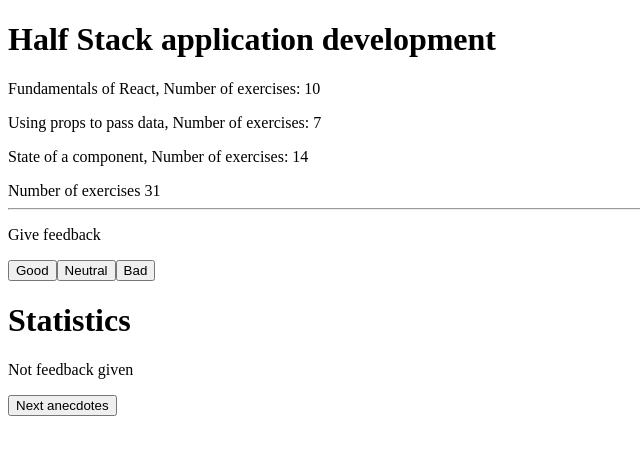
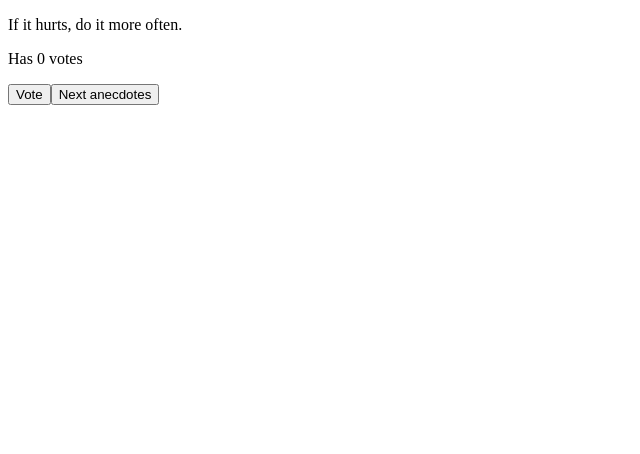
Before and after one commit to AmirAkhoundi85/Part-1, a React (Create React App) app: page / in a window 1280 px wide. Shown: the top 454 px of the page, without its empty margins (0-640 px from the left). Built offline with nearby package versions, Linux system fonts and the light colour scheme.

Commit message:
Completed 1-13

```diff
--- a/src/App.js
+++ b/src/App.js
@@ -17,99 +17,28 @@ function App() {
     "The only way to go fast, is to go well.",
   ];
 
-  const course = {
-    name: "Half Stack application development",
-    parts: [
-      {
-        name: "Fundamentals of React",
-        exercises: 10,
-      },
-      {
-        name: "Using props to pass data",
-        exercises: 7,
-      },
-      {
-        name: "State of a component",
-        exercises: 14,
-      },
-    ],
-    price: 120,
-  };
-  const { name, parts } = course;
 
-  const [good, setGood] = useState(0);
-  const [natural, setNatural] = useState(0);
-  const [bad, setBad] = useState(0);
-  const [totalFeedback, setTotalFeedback] = useState(0);
-  const [totalScore, setTotalScore] = useState(0);
-  const [currentAnecdote, setCurrentAnecdote]= useState(" ")
+  let points={}
+ anecdotes.forEach((item, index)=> points[index]=0)
+//  {0: 0, 1: 0, 2: 0, 3: 0, 4: 0, 5: 0, 6: 0, 7: 0}
+  const [votes, setVotes] = useState(points);
+  const [randomIndex, setRandomIndex] = useState(0);
 
-
-
-  const handleFeedback = (score) => {
-    setTotalFeedback(totalFeedback + 1);
-    setTotalScore(totalScore + score);
+  const randomHandler = () => {
+    const randomNum = Math.floor(Math.random() * anecdotes.length);
+    setRandomIndex(randomNum);
   };
 
-  const calculatePositivePercentage = () => {
-    const result = (good / totalFeedback) * 100;
-    return Math.round(result * 100) / 100;
+  const vote = () => {
+   setVotes(  {...votes, [randomIndex]: votes[randomIndex]+1}  )
   };
-
-  const calculateAvrage = () => {
-    const result = totalScore / totalFeedback;
-    return Math.round(result * 100) / 100;
-  };
-  const randomHandler = ()=>{
-     const randomIndex = Math.floor(Math.random() * anecdotes.length);
-     setCurrentAnecdote(anecdotes[randomIndex]);
-  }
 
   return (
     <div>
-      <Header course={name} />
-      <Content parts={parts} />
-      <Total parts={parts} />
-      <hr />
-
       <div>
-        <p>Give feedback</p>
-        <button
-          onClick={() => {
-            setGood(good + 1);
-            handleFeedback(1);
-          }}
-        >
-          Good
-        </button>
-        <button
-          onClick={() => {
-            setNatural(natural + 1);
-            handleFeedback(0);
-          }}
-        >
-          Neutral
-        </button>
-        <button
-          onClick={() => {
-            setBad(bad + 1);
-            handleFeedback(-1);
-          }}
-        >
-          Bad
-        </button>
-      </div>
-
-      <Statistics
-        good={good}
-        natural={natural}
-        bad={bad}
-        totalFeedback={totalFeedback}
-        positivePercentage={calculatePositivePercentage()}
-        average={calculateAvrage()}
-      />
-      <div>
-        <p>{currentAnecdote}</p>
+        <p>{anecdotes[randomIndex]}</p>
+        <p>Has {votes[randomIndex]} votes</p>
+        <button onClick={vote}>Vote</button>
         <button onClick={randomHandler}>Next anecdotes</button>
       </div>
     </div>
```
